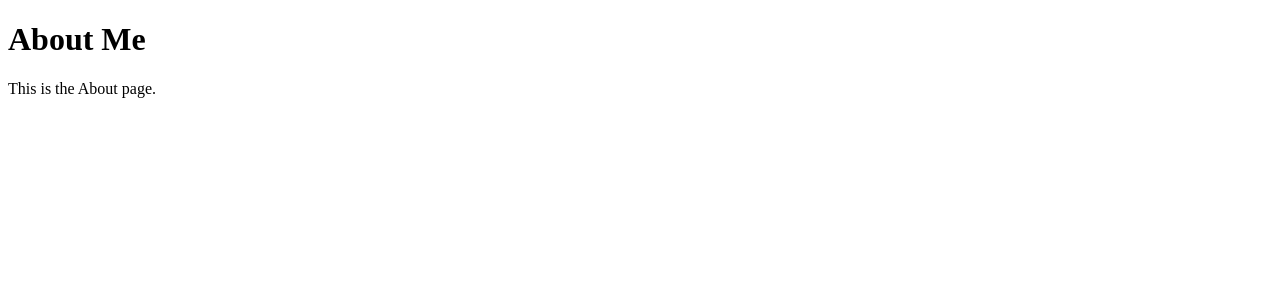
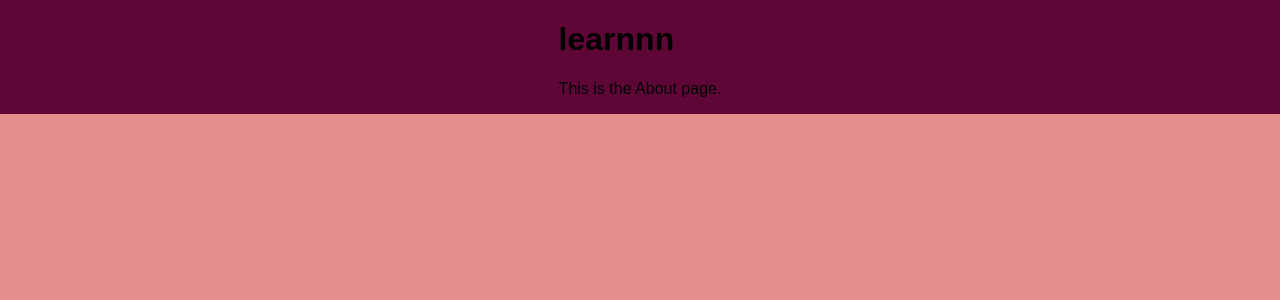
Before and after one commit to anerie-anerie/react-website, a React (Create React App) app: page /aneries-port/about in a window 1280 px wide. Shown: the top 300 px of the page. Built offline with nearby package versions, Linux system fonts and the light colour scheme.

Commit message:
skeleton

```diff
--- a/src/App.jsx
+++ b/src/App.jsx
@@ -1,3 +1,4 @@
+//overall updates: restructured with buttons to reach new pages
 import { BrowserRouter as Router, Routes, Route } from "react-router-dom";
 import Home from "./pages/Home";
 import About from "./pages/About";
--- a/src/app.css
+++ b/src/app.css
@@ -1,11 +1,25 @@
-/* App.css */
+/* all the styling - can split into multiple css when doing each seperate page*/
+
 body {
   margin: 0;
-    font-family: Arial, sans-serif;
-    background-color: #f4f4f4;
-    color: #333;
+  padding: 0;
+  font-family: 'Arial', sans-serif;
+  background-color: #e58f8f;
 }
 
+header {
+  background-color: transparent;  /* Set the background to transparent */
+  margin: 0; /* Remove any margin */
+  padding: 0; /* Remove any padding */
+}
+
+#root {
+  display: flex;
+  justify-content: center;
+  background-color: #5e0737; /* Moved from index.css */
+}
+
+/* Component-specific styles */
 .home-container {
   display: flex;
   flex-direction: column;
@@ -16,26 +30,31 @@ body {
 }
 
 .home-title {
-    font-size: 3rem;
-    margin-bottom: 2rem;
+  font-size: 5vw;
+  margin-bottom: 10px;
+  color:antiquewhite;
 }
 
 .button-container {
   display: flex;
   flex-wrap: wrap;
-    gap: 1rem;
+  /*distances between buttons*/
+  gap: 3vw;
+  padding-top: 5vw;
+
 }
 
 button {
-    padding: 1rem 2rem;
-    font-size: 1rem;
+  padding: 1vw 2vh;
+  font-size: 2vw;
   border: none;
   border-radius: 5px;
-    background-color: #007bff;
-    color: white;
+  background-color: #ff6347; /* Button background color */
+  color: #ffffff; /* Button text color */
   cursor: pointer;
 }
 
 button:hover {
-    background-color: #0056b3;
+  background-color: #1cac62; /* Button hover color */
+  color:beige;
 }
--- a/src/index.css
+++ b/src/index.css
@@ -1,8 +1,7 @@
-/* Global styles */
+/* Global styles - not using it for now
 body {
-    margin: 0;
-    padding: 0;
     font-family: 'Arial', sans-serif;
+    background-color: #e58f8f;
   }
 
   #root {
@@ -10,10 +9,6 @@ body {
     justify-content: center;
     align-items: center;
     height: 100vh;
-    background-color: #f0f0f0;
+    background-color: #e58f8f;
   }
-
-  /* Apply a basic CSS reset */
-  * {
-    box-sizing: border-box;
-  }
+  */
--- a/src/pages/About.jsx
+++ b/src/pages/About.jsx
@@ -4,7 +4,7 @@ import React from "react";
 function About() {
   return (
     <div>
-      <h1>About Me</h1>
+      <h1>learnnn</h1>
       <p>This is the About page.</p>
     </div>
   );
--- a/src/pages/Contact.jsx
+++ b/src/pages/Contact.jsx
@@ -4,7 +4,7 @@ import React from "react";
 function Contact() {
   return (
     <div>
-      <h1>About Me</h1>
+      <h1>Contactingggg</h1>
       <p>This is the contact page</p>
     </div>
   );
--- a/src/pages/Home.jsx
+++ b/src/pages/Home.jsx
@@ -1,15 +1,17 @@
 // pages/Home.jsx
 import React from "react";
 import { useNavigate } from "react-router-dom";
+//MUST IMPORT STYLING!
+import "../app.css";
 
 function Home() {
   const navigate = useNavigate();
 
   return (
     <div className="home-container">
-      <h1 className="home-title">Welcome to My Anerie's project</h1>
+      <h1 className="home-title">Welcome to Anerie's magical portfolio!</h1>
       <div className="button-container">
-        <button onClick={() => navigate("/About")}>Learn who I am</button>
+        <button onClick={() => navigate("/About")}>qui suis-je?</button>
         <button onClick={() => navigate("/projects")}>Check out my super cool projects</button>
         <button onClick={() => navigate("/contact")}>Call me anytime</button>
 
--- a/src/pages/Projects.jsx
+++ b/src/pages/Projects.jsx
@@ -4,7 +4,7 @@ import React from "react";
 function Projects() {
   return (
     <div>
-      <h1>About Me</h1>
+      <h1>project explorer</h1>
       <p>This is the Projects page.</p>
     </div>
   );
```
Also changed, not shown: src/components/Button.jsx (deleted), src/components/Footer.jsx (deleted), src/components/Header.jsx (deleted). Lines whose indentation alone changed are shown as unchanged.
